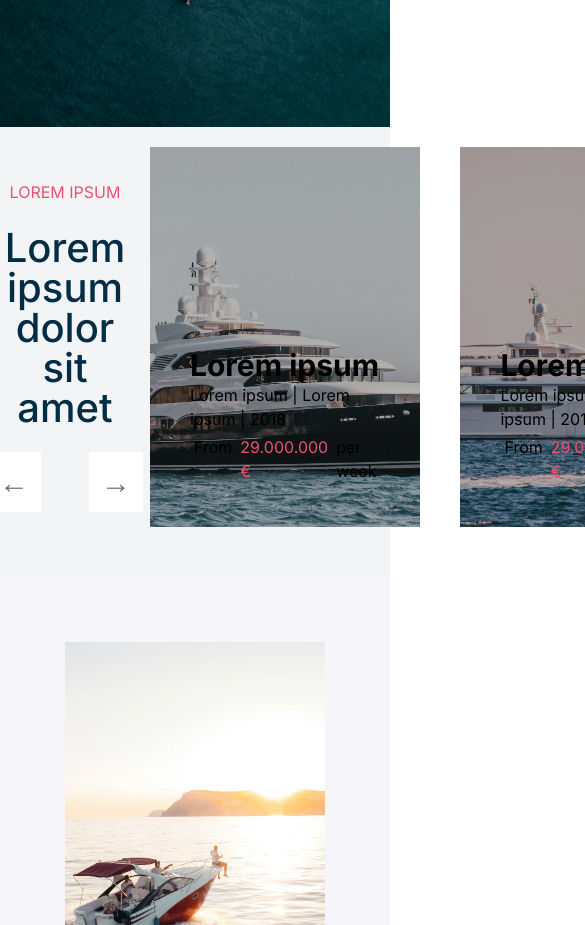
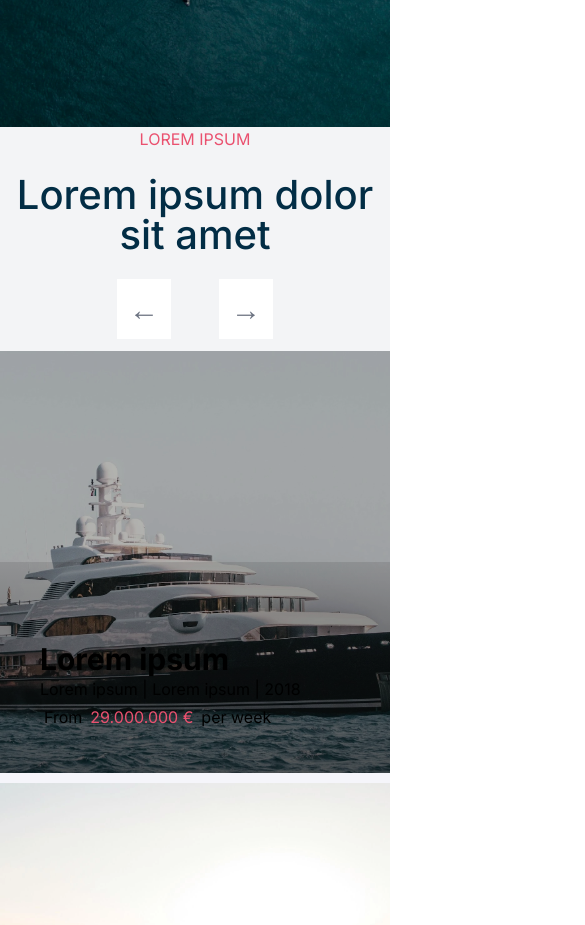
Before and after one commit to tchoifr/CKC-test, a Next.js app: page / in a window 390 px wide. Shown: the part 4920-5845 px from the top of the page, 585 px wide, since content can reach past the window. Built offline with nearby package versions, Linux system fonts and the light colour scheme.

Commit message:
carousel ok

```diff
--- a/src/app/globals.css
+++ b/src/app/globals.css
@@ -58,8 +58,37 @@ body {
   background-size: cover;
   background-position: bottom;
   background-blend-mode: darken;
+}
+.text-container {
+  position: relative;
+  z-index: 1; /* Assure que le texte est au-dessus de l'image */
+}
+.img-yacht-noir-blanc::before, .img-bateau-croisiere-mer::before {
+  content: "";
+  position: absolute;
+  bottom: 0;
+  left: 0;
+  width: 100%;
+  height: 50%;
+  background: linear-gradient(to bottom, rgba(0, 0, 0, 0.1) 0%, rgba(0, 0, 0, 0.3) 50%, rgba(0, 0, 0, 0.5) 100%);
+}
 
+.img-yacht-noir-blanc, .img-bateau-croisiere-mer {
+  height: 50vh;
+  width: 100vh;
+  position: relative;
+  overflow: hidden;
+  min-height: 50vh;
+  min-width: 100vh;
 }
+
+.img-yacht-noir-blanc img, .img-bateau-croisiere-mer img {
+  width: 100%;
+  height: auto;
+  display: block;
+}
+
+
 .img-plongeur, .img-bateau-blanc-ocean, .img-roche-brune-rivage,.img-yacht-blanc-eau-calme{
   background-position: center;
   background-size: cover;
@@ -99,19 +128,24 @@ body {
   background-image: url(/Photo-Yacht-Noir-Blanc.webp);
 }
 .img-cruise-ship-ocean{
-  background-image: url(/Cruise-ship-ocean.webp);
-  background-position: top;
+  background: rgba(0, 0, 0, 0.3) url(/Cruise-ship-ocean.webp);
+  background-position: center;
   background-size: cover;
-  min-height: 450px;
-
+  background-blend-mode: darken;
 }
 
-
+.responsive-carousel-bloc-text{
+  min-width: 500px;
+}
 .section-search{
   width: 55%;
 }
 .color-btn-en{
   background-color: #ffffff2e;
+}
+.responsive-carousel{
+  height: 450px;
+  overflow: hidden;
 }
 /* Media query pour les écrans de taille maximale */
 @media (max-width: 1440px){
@@ -120,6 +154,13 @@ body {
   }
 }
 @media (max-width: 1024px){
+
+  .responsive-carousel-bloc-text{
+    min-width: 100%;
+  }
+  .responsive-footer-bloc{
+    align-items: center;
+  }
   .section-search{
     width: 80%;
   }
@@ -132,15 +173,28 @@ body {
     justify-content: center;
   }
   .padding-mobile-bas-de-page{
-    padding: 10px;
+    padding: 0px;
+    padding-top: 10px;
   }
   .responsive-footer{
     display: flex;
    flex-direction: column;
   }
+  .responsive-carousel{
+  height: auto ;
+  flex-direction: column;
+ }
 }
 @media (max-width: 768px) {
-
+  .img-yacht-noir-blanc, .img-bateau-croisiere-mer {
+    height: 50vh;
+    width: 100%;
+    position: relative;
+    overflow: hidden;
+    min-height: 50vh;
+    min-width: 100%;
+    margin: 0px;
+}
   .search-h1{
     font-size: 2rem;
   }
@@ -148,6 +202,12 @@ body {
 .responsive-image-skew, .responsive-banniere-cruise-ship-ocean, .responsive-homme_equitation-bateau-mer{
   display: flex;
   flex-direction: column;
+  padding: 0px;
+
+}
+.img-Bateaux-blancs-ocean, .img-Homme-equitation-bateau-mer {
+  margin: 0px;
+margin-top: 10px;
 }
 }
 @media (max-width: 425px) {
--- a/src/components/Carousel.tsx
+++ b/src/components/Carousel.tsx
@@ -1,12 +1,20 @@
-import React from "react";
+"use client";
+import React, { useState } from "react";
 
 const Carousel = () => {
+  const [position, setPosition] = useState(0);
+
+  const handlePrevious = () => {
+    setPosition((prevPosition) => (prevPosition === 0 ? 1 : 0));
+  };
+
+  const handleNext = () => {
+    setPosition((prevPosition) => (prevPosition === 1 ? 0 : 1));
+  };
+
   return (
-    <div
-      className=" bg-gray-100 flex"
-      style={{ height: "450px", overflow: "visible" }}
-    >
-      <div className=" flex justify-center items-center flex-col w-1/3">
+    <div className="bg-gray-100 flex responsive-carousel">
+      <div className="flex justify-center items-center flex-col responsive-carousel-bloc-text">
         <p className="pb-3 custom-color">LOREM IPSUM</p>
         <h3
           className="p-3 font-medium text-5xl text-mobile text-center"
@@ -15,34 +23,49 @@ const Carousel = () => {
           Lorem ipsum dolor sit amet
         </h3>
         <div className="flex">
-          <div className=" bg-white p-3 m-3 mr-6">
-            <button className="text-3xl text-gray-500">&#8592;</button>
+          <div className="bg-white p-3 m-3 mr-6">
+            <button className="text-3xl text-gray-500" onClick={handlePrevious}>
+              &#8592;
+            </button>
           </div>
-          <div className=" bg-white p-3 m-3 ml-6">
-            {" "}
-            <button className="text-3xl text-gray-500">&#8594;</button>
+          <div className="bg-white p-3 m-3 ml-6">
+            <button className="text-3xl text-gray-500" onClick={handleNext}>
+              &#8594;
+            </button>
           </div>
         </div>
       </div>
-      {/* img centre */}
-      <div className="flex justify-end items-start flex-col w-1/3 img-yacht-noir-blanc m-5  p-10">
-        <h3 className="font-bold text-3xl">Lorem ipsum</h3>
-        <p>Lorem ipsum | Lorem ipsum | 2018</p>
-        <div className="flex">
-          <p className="p-1">From</p>
-          <p className="p-1 custom-color">29.000.000 €</p>
-          <p className="p-1">per week</p>
+      <div className="container flex">
+        <div
+          className={`flex justify-end items-start flex-col img-yacht-noir-blanc m-5 p-10 ${
+            position === 0 ? "order-1" : "order-2"
+          }`}
+        >
+          <div className="text-container">
+            <h3 className="font-bold text-3xl">Lorem ipsum</h3>
+            <p>Lorem ipsum | Lorem ipsum | 2018</p>
+            <div className="flex">
+              <p className="p-1">From</p>
+              <p className="p-1 custom-color">29.000.000 €</p>
+              <p className="p-1">per week</p>
+            </div>
+          </div>
         </div>
-      </div>
 
-      {/* img droite */}
-      <div className="flex justify-end items-start flex-col w-1/3 img-bateau-croisiere-mer m-5  p-10">
-        <h3 className="font-bold text-3xl">Lorem ipsum</h3>
-        <p>Lorem ipsum | Lorem ipsum | 2018</p>
-        <div className="flex">
-          <p className="p-1">From</p>
-          <p className="p-1 custom-color">29.000.000 €</p>
-          <p className="p-1">per week</p>
+        <div
+          className={`flex justify-end items-start flex-col img-bateau-croisiere-mer m-5 p-10 ${
+            position === 1 ? "order-1" : "order-2"
+          }`}
+        >
+          <div className="text-container">
+            <h3 className="font-bold text-3xl">Lorem ipsum</h3>
+            <p>Lorem ipsum | Lorem ipsum | 2018</p>
+            <div className="flex">
+              <p className="p-1">From</p>
+              <p className="p-1 custom-color">29.000.000 €</p>
+              <p className="p-1">per week</p>
+            </div>
+          </div>
         </div>
       </div>
     </div>
```
